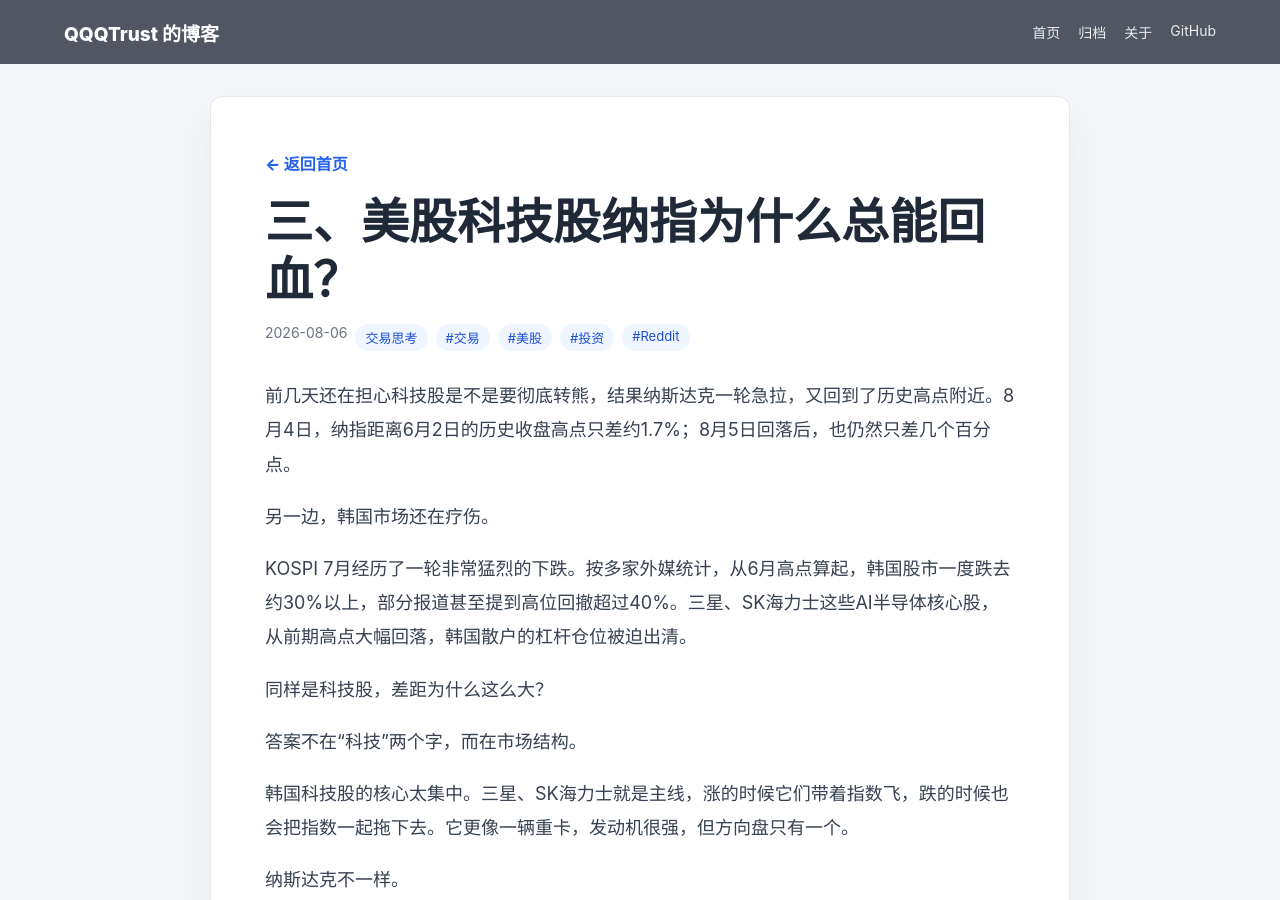
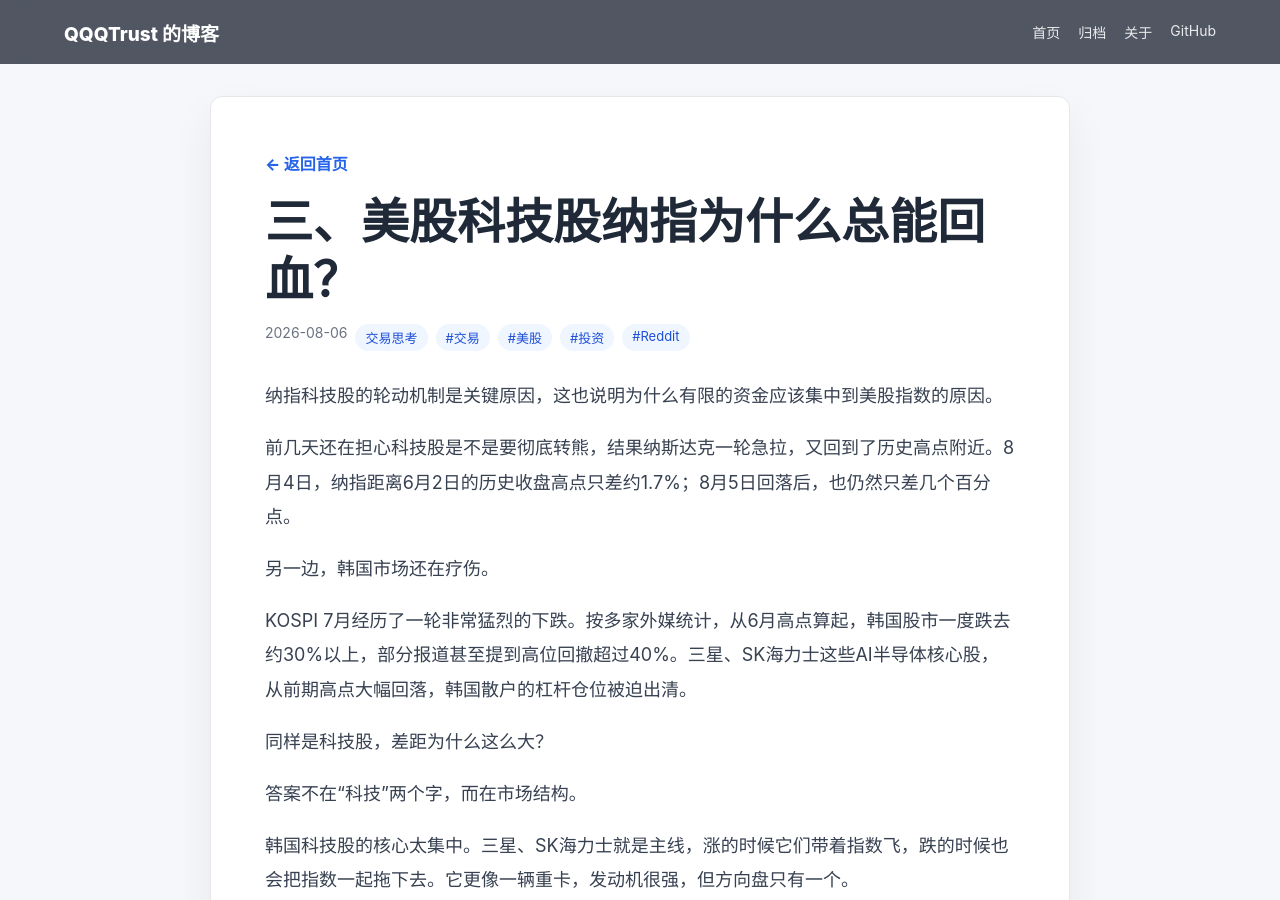
Before and after one commit to QQQTrust/QQQTrust.github.io, a Jekyll site: the page built from _posts/2026-08-06-reddit-1vgpe2v.md, in a window 1280 px wide and 900 px high. Built offline with Jekyll 4.4.1, drawn with Linux system fonts in a browser that asks for light colours.

Commit message:
Update 2026-08-06-reddit-1vgpe2v.md

```diff
--- a/_posts/2026-08-06-reddit-1vgpe2v.md
+++ b/_posts/2026-08-06-reddit-1vgpe2v.md
@@ -8,6 +8,7 @@ tags: [交易, 美股, 投资, Reddit]
 source: "https://www.reddit.com/user/QQQTrust/comments/1vgpe2v/%E7%BE%8E%E8%82%A1%E7%A7%91%E6%8A%80%E8%82%A1%E7%BA%B3%E6%8C%87%E4%B8%BA%E4%BB%80%E4%B9%88%E6%80%BB%E8%83%BD%E5%9B%9E%E8%A1%80/"
 reddit_id: "1vgpe2v"
 ---
+纳指科技股的轮动机制是关键原因，这也说明为什么有限的资金应该集中到美股指数的原因。
 
 前几天还在担心科技股是不是要彻底转熊，结果纳斯达克一轮急拉，又回到了历史高点附近。8月4日，纳指距离6月2日的历史收盘高点只差约1.7%；8月5日回落后，也仍然只差几个百分点。
 
```
